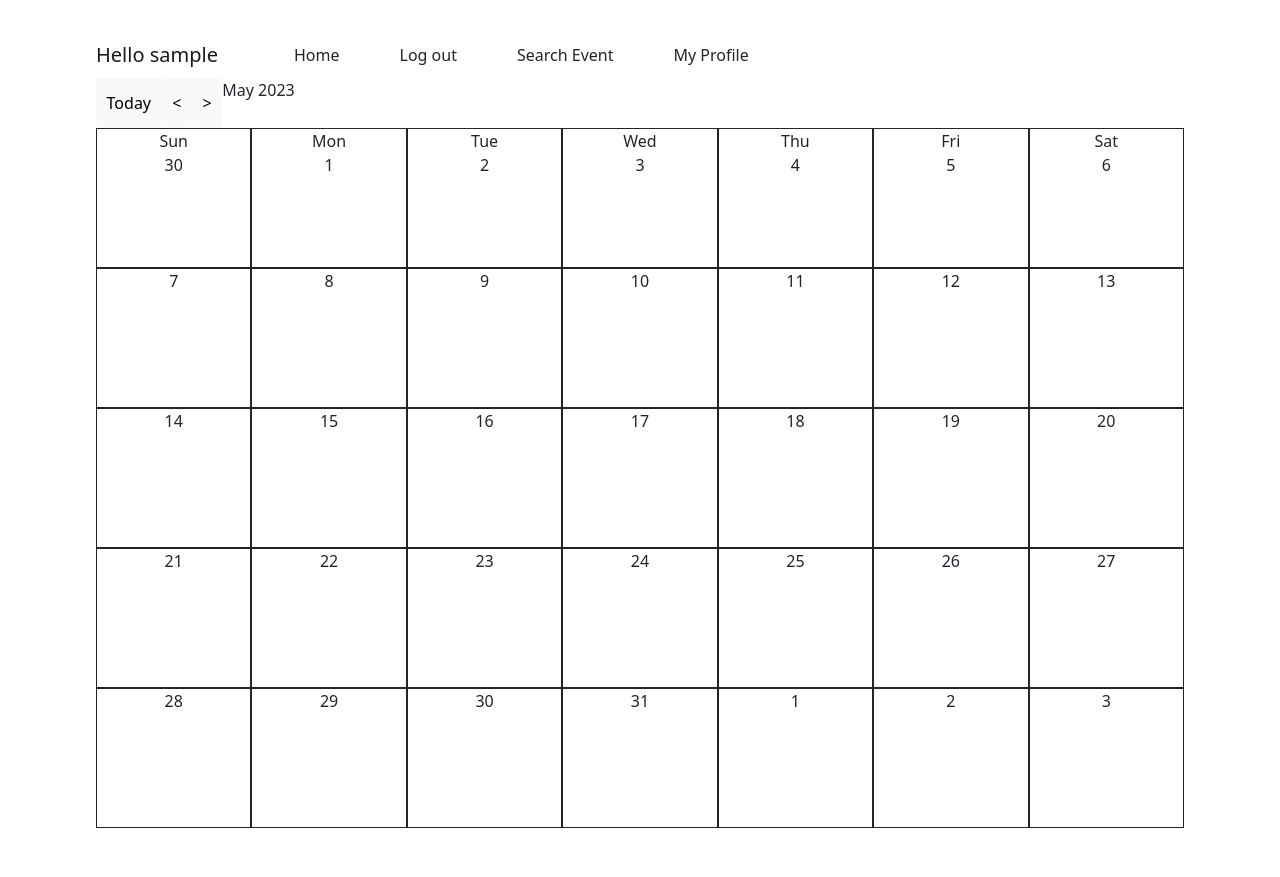
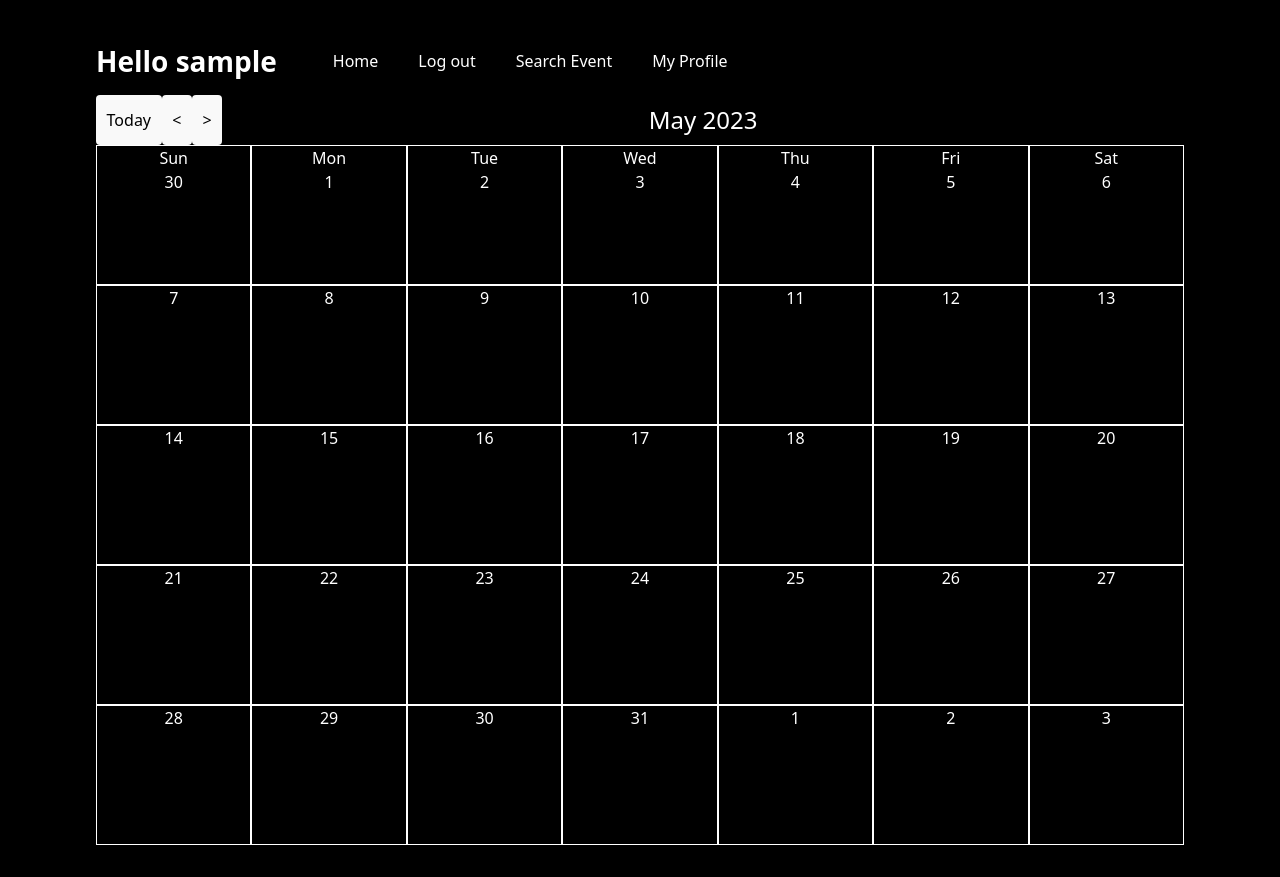
Before and after one commit to teozhengyang/Eventify-Orbital-, a React (Vite) app in the folder eventify/frontend/: page / in a window 1280 px wide. Built offline with nearby package versions, Linux system fonts and the light colour scheme; no server answers; sample sign-in values are in the browser's storage.

Commit message:
change css for dark mode

```diff
--- a/eventify/frontend/package.json
+++ b/eventify/frontend/package.json
@@ -15,6 +15,7 @@
     "jwt-decode": "^3.1.2",
     "react": "^18.2.0",
     "react-bootstrap": "^2.7.4",
+    "react-datepicker": "^4.12.0",
     "react-dom": "^18.2.0",
     "react-router-dom": "^6.11.2"
   },
--- a/eventify/frontend/src/components/CalendarHeader.tsx
+++ b/eventify/frontend/src/components/CalendarHeader.tsx
@@ -1,5 +1,6 @@
 import { useContext } from "react";
 import MonthContext from "../context/MonthContext";
+import "/static/css/calendar.css";
 
 export default function CalendarHeader({month}: {month: string}) {
 
@@ -22,7 +23,7 @@ export default function CalendarHeader({month}: {month: string}) {
       <button onClick={present}>Today</button>
       <button onClick={prevMonth}>&lt;</button>
       <button onClick={nextMonth}>&gt;</button>
-      <p>{month}</p>
+      <p id="calendar-header-month">{month}</p>
     </header>
   )
 }
--- a/eventify/frontend/src/components/Header.tsx
+++ b/eventify/frontend/src/components/Header.tsx
@@ -1,7 +1,7 @@
-import { Nav, Navbar} from "react-bootstrap";
 import{ useContext } from "react";
 import AuthContext from "../context/AuthContext";
 import "/static/css/header.css";
+import { Nav, Navbar} from "react-bootstrap";
 
 export default function Headers() {
   const { user, logoutUser } = useContext(AuthContext)
@@ -10,7 +10,7 @@ export default function Headers() {
     <div className="header-display">
       <Navbar className="header">
         <Nav.Item>
-          {user ? <Navbar.Brand className="own-nav-brand">Hello {user.username}</Navbar.Brand> : <Navbar.Brand className="own-nav-brand">Eventify</Navbar.Brand>}
+          {user ? <Navbar.Brand id="own-nav-brand">Hello {user.username}</Navbar.Brand> : <Navbar.Brand id="own-nav-brand">Eventify</Navbar.Brand>}
         </Nav.Item>
         <Nav.Item>
           {user ? <Nav.Link className="own-nav-link" href="/">Home</Nav.Link> : <Nav.Link className="own-nav-link" href="/register">Register</Nav.Link>}
--- a/eventify/frontend/src/components/NewEvent.tsx
+++ b/eventify/frontend/src/components/NewEvent.tsx
@@ -53,9 +53,9 @@ export default function NewEvent({defaultdate}: {defaultdate: Date}) {
   return (
     <div>
       <input type="text" placeholder="Enter Event name" name="title" value={title} onChange={(e) => setTitle(e.target.value)} />
-      <input type="text" placeholder="Enter Description" name="description" value={description} onChange={(e) => setDescription(e.target.value)} />
+      <input type="textarea" placeholder="Enter Description" name="description" value={description} onChange={(e) => setDescription(e.target.value)} />
       <input type="text" placeholder="Enter Location" name="location" value={location} onChange={(e) => setLocation(e.target.value)} />
-      <input type="text" placeholder="Enter Budget" name="budget" value={budget} onChange={(e) => setBudget(e.target.value)} />
+      <input type="number" step="0.01" placeholder="Enter Budget" name="budget" value={budget} onChange={(e) => setBudget(e.target.value)} />
       <DatePicker placeholderText="Select Start Date" selected={startDate} onChange={(date: Date) => setStartDate(date)}/>
       <DatePicker placeholderText="Select End Date" selected={endDate} onChange={(date: Date) => setEndDate(date)}/>
       <button onClick={AddEventInfo}>Add Event</button>
--- a/eventify/frontend/static/css/App.css
+++ b/eventify/frontend/static/css/App.css
@@ -8,11 +8,3 @@
   display: flex;
   flex-direction: column;
 }
-
-.card {
-  padding: 2em;
-}
-
-.read-the-docs {
-  color: #888;
-}
--- a/eventify/frontend/static/css/calendar.css
+++ b/eventify/frontend/static/css/calendar.css
@@ -2,6 +2,7 @@
   display: flex;
   flex-direction: row;
   height: 50px;
+  margin-top: 5px;
 }
 
 .calendar-month {
@@ -26,3 +27,8 @@
 .day-text {
   text-align: center;
 }
+
+#calendar-header-month {
+  margin: auto;
+  font-size: 24px;
+}
--- a/eventify/frontend/static/css/header.css
+++ b/eventify/frontend/static/css/header.css
@@ -12,12 +12,17 @@
 }
 
 .own-nav-link {
-  margin-left:60px;
+  margin-left:40px;
   flex: 1 1 30%;
   padding-top: 1rem;
-  font-size: 20px;
 }
 
-.own-nav-brand {
-  font-size: 24px;
+.own-nav-link:hover {
+  text-decoration: underline;
 }
+
+#own-nav-brand {
+  font-size: 28px;
+  color: white;
+  font-weight: bold;
+}
--- a/eventify/frontend/static/css/index.css
+++ b/eventify/frontend/static/css/index.css
@@ -28,6 +28,8 @@ body {
   place-items: center;
   min-width: 320px;
   min-height: 100vh;
+  color:white;
+  background-color: black;
 }
 
 h1 {
```
Also changed, not shown: 2 other files (tests, documents, lock files or other folders).
